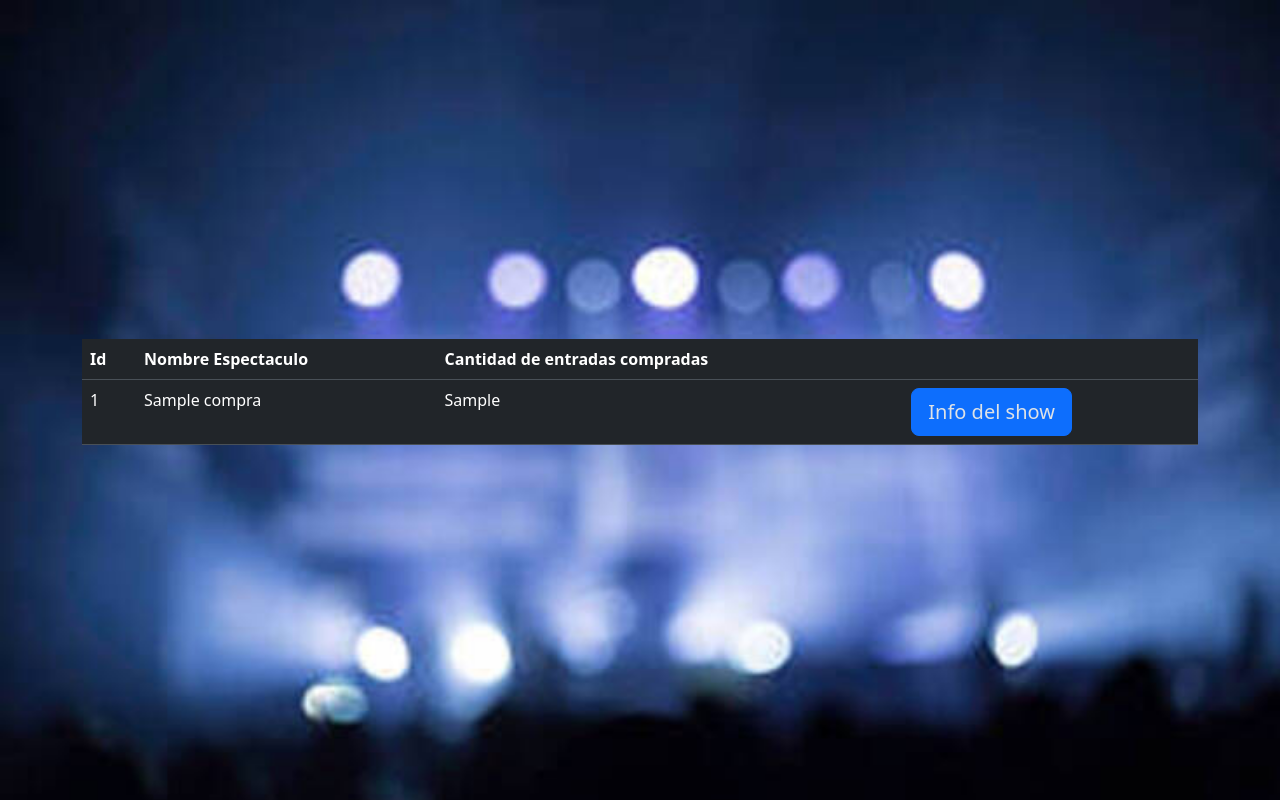
After one commit to ArianSavall/Ticketera, a CodeIgniter app: the page made by application/views/login/MisCompras.php in a window 1280 px wide. The commit adds this page. Run offline with CodeIgniter, Linux system fonts and the light colour scheme; tables that the repository leaves empty or names only in its code hold one stand-in row (values such as "Sample post"); the template is opened without the code that fills it: most values are stand-ins (such as "Sample title", 1, 10 or a date in 2020); some libraries are stand-ins or nearby versions.

Commit message:
el usuario ya puede ver sus compras

```diff
--- a/application/controllers/LoginC.php
+++ b/application/controllers/LoginC.php
@@ -20,7 +20,6 @@ class LoginC extends CI_Controller {
 
             $pass = filter_input(INPUT_POST, 'clave', FILTER_SANITIZE_SPECIAL_CHARS);
 
-            /*levanto el model ModeloPrueba y uso su function valIngreso pasandole los parametros usuario y clave recibidos de la vista*/
 
 
 
--- a/application/views/componentes/navbar.php
+++ b/application/views/componentes/navbar.php
@@ -33,7 +33,7 @@
                         <?=$this->session->userdata('nombre')?>
                       </a>
                       <ul class="dropdown-menu">
-                        <li><a class="dropdown-item" href="#">Mis Compras</a></li>
+                        <li><a class="dropdown-item" href="<?=base_url('MisComprasC') ?>">Mis Compras</a></li>
                           <hr class="dropdown-divider">
                         </li>
                         <li><a class="dropdown-item" href= <?=base_url('LogoutC')?>>Cerrar Sesión</a></li>
--- /dev/null
+++ b/application/views/login/MisCompras.php
@@ -0,0 +1,44 @@
+<!DOCTYPE html>
+<html lang="en">
+<head>
+    <meta charset="UTF-8">
+    <meta name="viewport" content="width=device-width, initial-scale=1.0">
+    <link href="https://cdn.jsdelivr.net/npm/bootstrap@5.3.3/dist/css/bootstrap.min.css" rel="stylesheet" integrity="sha384-QWTKZyjpPEjISv5WaRU9OFeRpok6YctnYmDr5pNlyT2bRjXh0JMhjY6hW+ALEwIH" crossorigin="anonymous">
+    <link rel="stylesheet" href="<?php echo base_url('assets/css/styles.css'); ?>">
+    <title>UNLA ARENA</title>
+</head>
+<body class="container d-flex flex-column justify-content-center vh-100 align-items-center" data-bs-theme="dark"
+        style="background-image: url('<?php echo base_url("assets/imagenes/fondo-login.jpg"); ?>'); background-repeat: no-repeat; background-size: cover; ">
+  <table class="table table-hover">
+    <thead>
+      <tr>
+        <th>Id</th>
+        <th>Nombre Espectaculo</th>
+        <th>Cantidad de entradas compradas</th>
+        <th></th>
+      </tr>
+    </thead>
+    <tbody>
+        <?php foreach ($compras as $compra):  ?>
+            <tr>
+                <td>
+                    <?=$compra->id_compra?>
+                </td>
+                <td>
+                    <?=$compra->nombre?>
+                </td>
+                <td>
+                    <?=$compra->cant_entradas_compradas?>
+                </td>
+                <td>
+                    <a href="<?= base_url()?>Shows/show/<?=$compra->id_espectaculo?>">
+                        <button  type="submit" class="btn btn-primary btn-block btn-lg gradient-custom-4 text-body">Info del show</button>
+                    </a>
+                </td>
+            </tr>
+        <?php endforeach; ?>
+    </tbody>
+
+    <script src="https://cdn.jsdelivr.net/npm/bootstrap@5.3.3/dist/js/bootstrap.bundle.min.js" integrity="sha384-YvpcrYf0tY3lHB60NNkmXc5s9fDVZLESaAA55NDzOxhy9GkcIdslK1eN7N6jIeHz" crossorigin="anonymous"></script>
+</body>
+</html>
```
Also changed, not shown: application/controllers/MisComprasC.php (added, +23 -0 lines), application/models/CompraM.php (+9 -0 lines), application/views/shows/detalleShow.php (+1 -8 lines).
